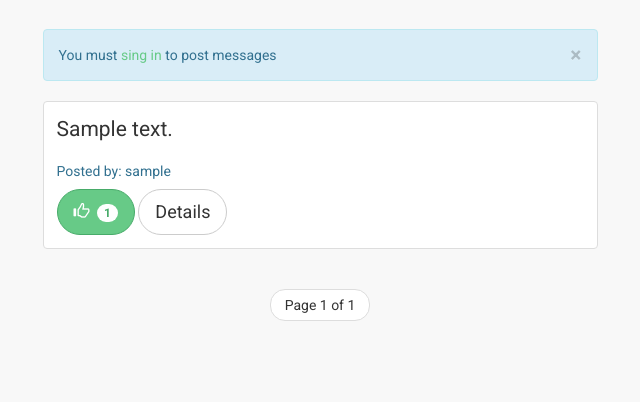
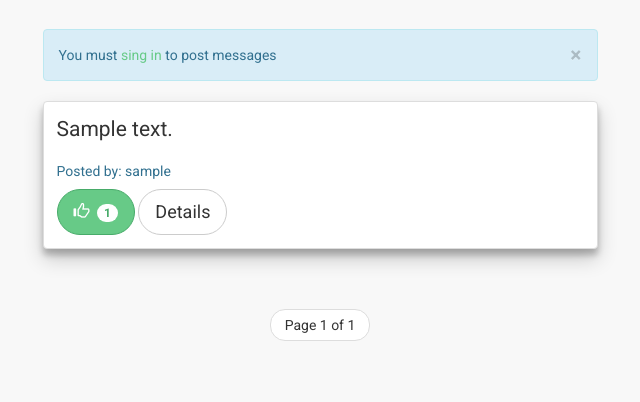
Before and after one commit to haavard81/kvittr, a Django app: page /posts/ in a window 1280 px wide. Shown: the part 398-800 px from the top of the page, without its empty margins (320-960 px from the left). Run offline with Django 3.2, Linux system fonts and the light colour scheme; tables that the repository leaves empty hold one stand-in row (values such as "Sample post"); some libraries are stand-ins or nearby versions.

Commit message:
Added post styling

```diff
--- a/kvittr/theme/static/theme/css/style.css
+++ b/kvittr/theme/static/theme/css/style.css
@@ -141,3 +141,18 @@ a:focus{
   text-align: left;
   color: #383838;
 }
+
+/****Posts****/
+
+#add-post{
+  margin-bottom:20px;
+}
+
+.thumbnail{
+  margin-bottom: 40px;
+  box-shadow: 0 10px 20px rgba(0,0,0,0.19), 0 6px 6px rgba(0,0,0,0.23);
+}
+
+.thumbnail:hover{
+  box-shadow: 0 19px 38px rgba(0,0,0,0.30), 0 15px 12px rgba(0,0,0,0.22);
+}
```
